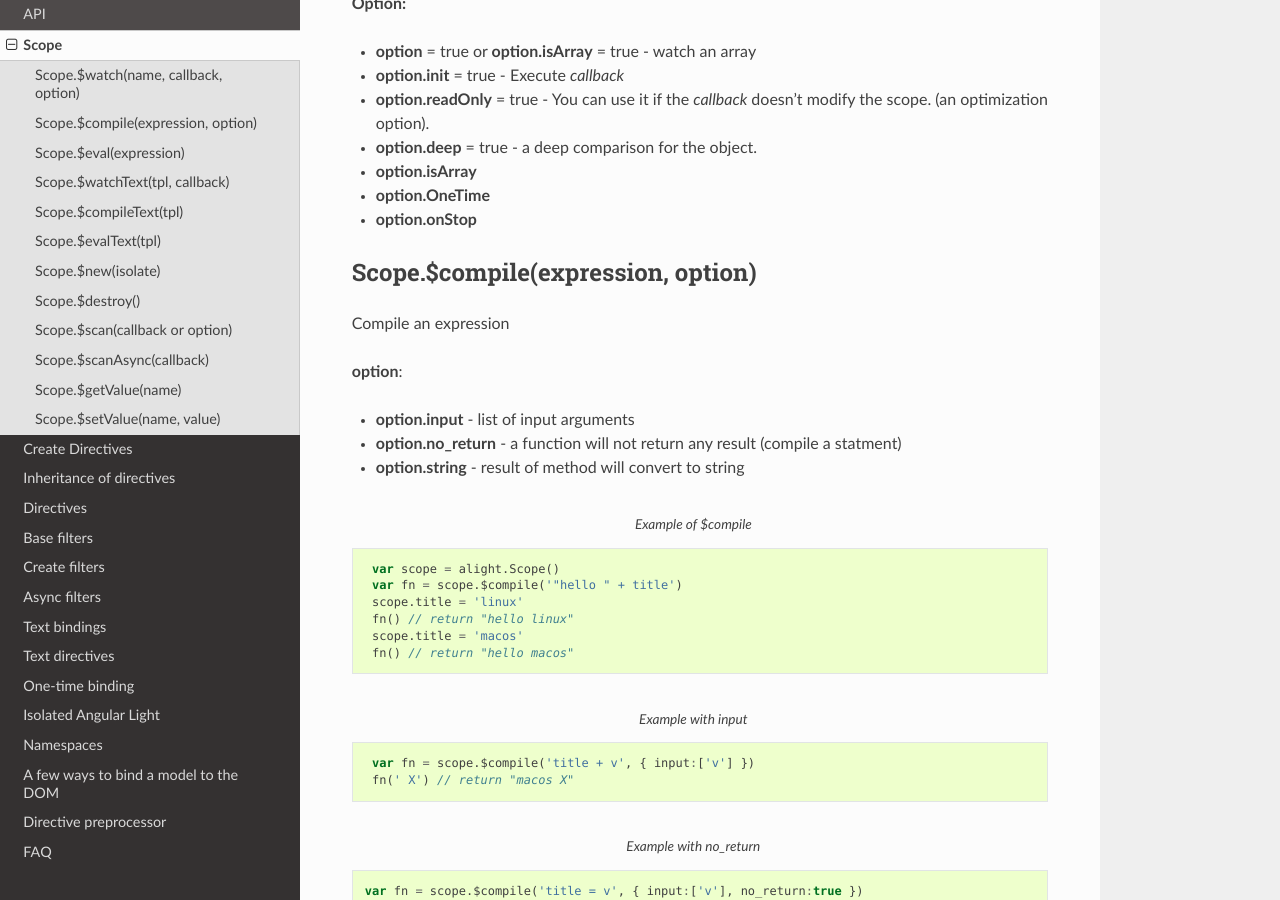
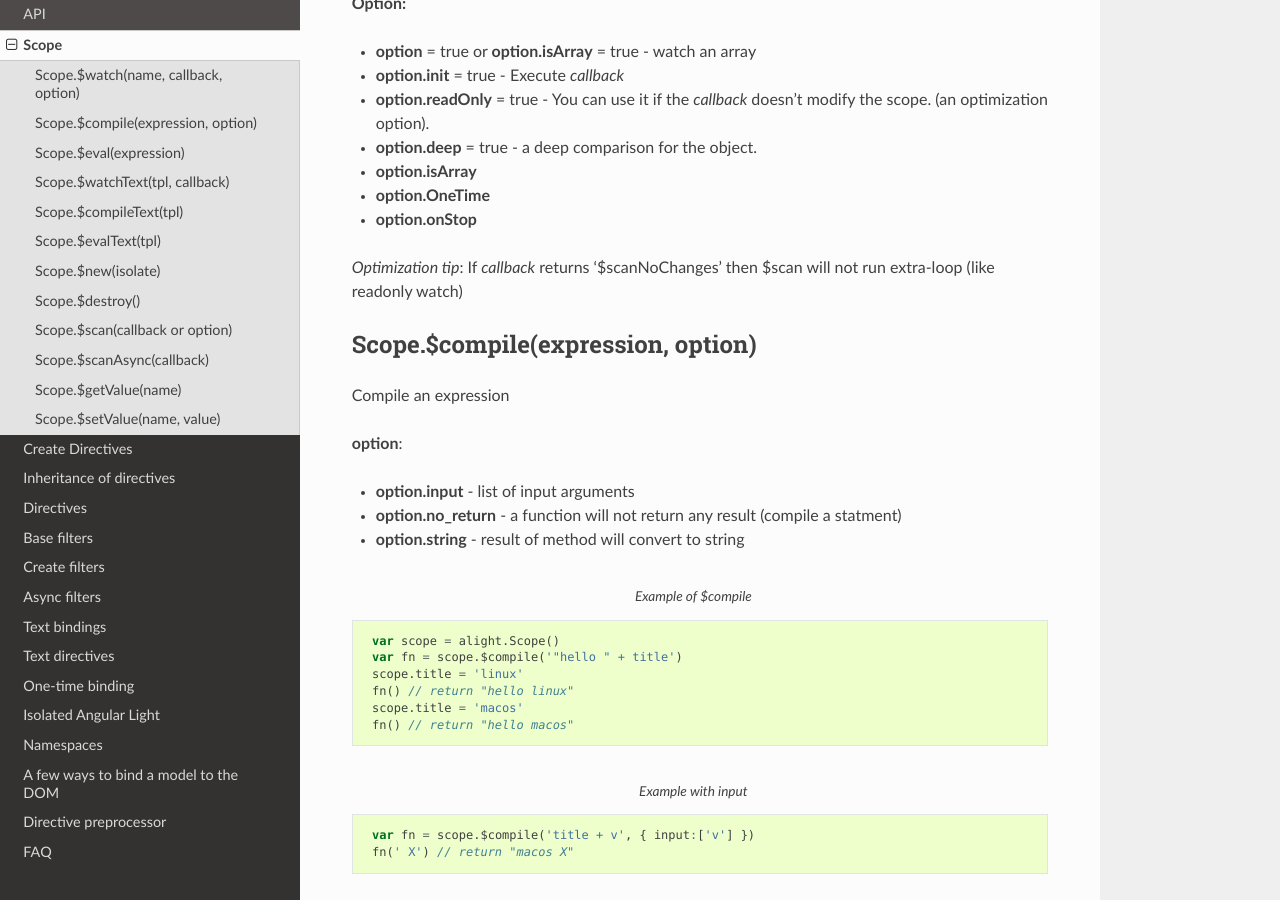
Before and after one commit to lega911/alight_docs, a Sphinx documentation site: the page built from docs/source/scope.rst, in a window 1280 px wide and 900 px high, scrolled down 512 px. Built offline with Sphinx 7.4.7 and the Read the Docs theme 2.0.0, drawn with Linux system fonts in a browser that asks for light colours; comment, search, counter and statistics services are not loaded.

Commit message:
optimization: $scanNoChanges

```diff
--- a/docs/source/scope.rst
+++ b/docs/source/scope.rst
@@ -24,6 +24,8 @@ Set the tracking variable. Also you can track system events, it returns object w
 * **option.isArray**
 * **option.OneTime**
 * **option.onStop**
+
+*Optimization tip*: If *callback* returns '$scanNoChanges' then $scan will not run extra-loop (like readonly watch)
 
 
 Scope.$compile(expression, option)
```
